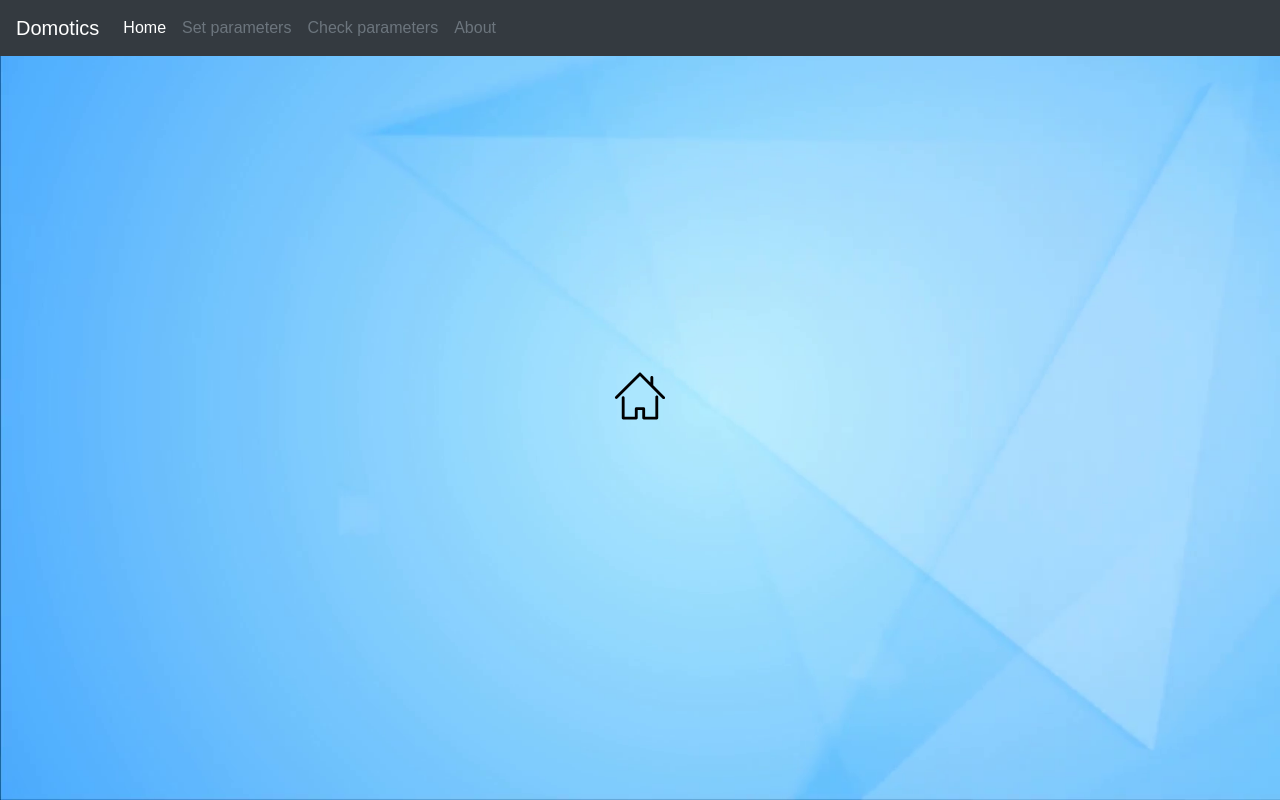
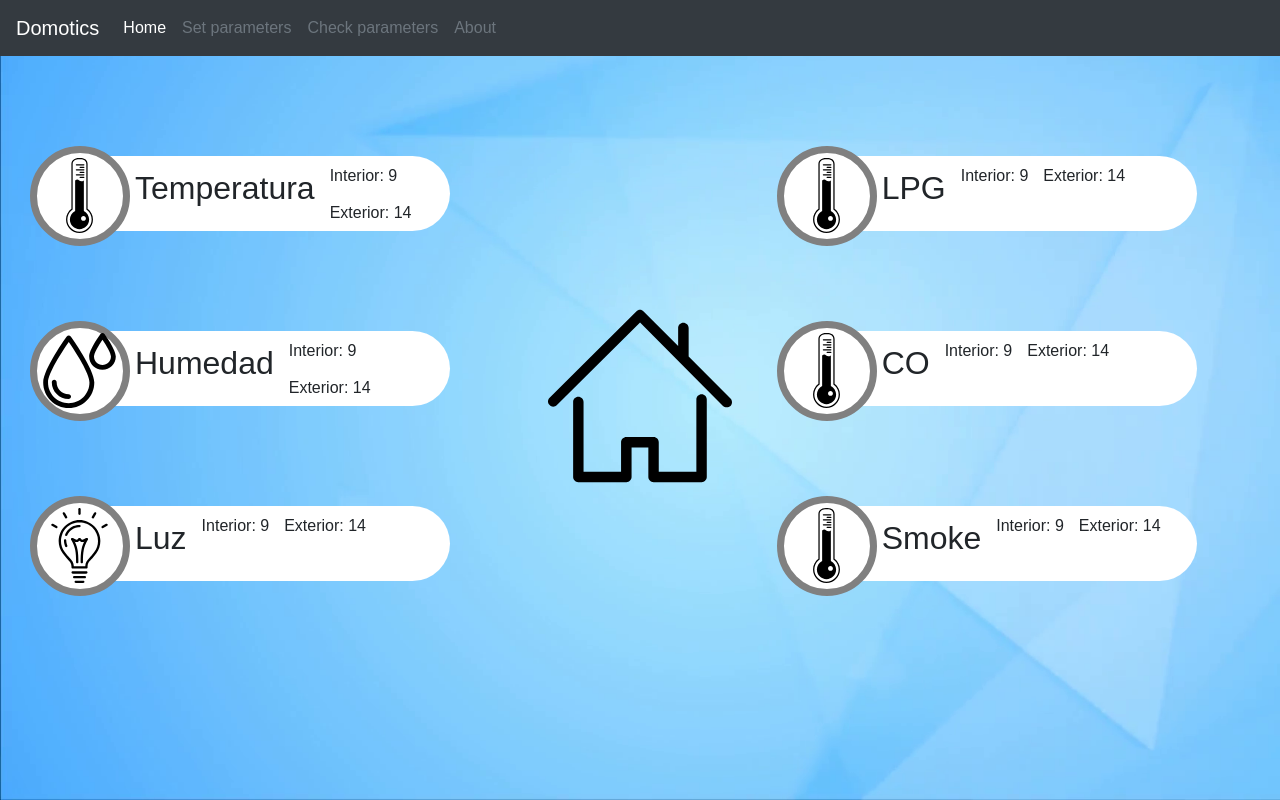
Before and after one commit to Dwape/domotics, a React (Create React App) app in the folder front/my-app/: page / in a window 1280 px wide. Built offline with nearby package versions, Linux system fonts and the light colour scheme; no server answers.

Commit message:
added sensors to Landing (TODO re-location + fix text)

```diff
--- a/front/my-app/src/components/home/COSensor.jsx
+++ b/front/my-app/src/components/home/COSensor.jsx
@@ -1,10 +1,18 @@
 import React, {Component} from 'react';
+import COLogo from "../assets/icons/temperature-icon.svg";
 
 class COSensor extends Component {
     render() {
         return (
-            <div>
-
+            <div className="container-fluid">
+                <div className="row rectangle">
+                    <div className="circle">
+                        <img className="logo" src={COLogo}/>
+                    </div>
+                    <h2 className="title float-left">CO</h2>
+                    <h6 className="stats float-left">Interior: 9</h6>
+                    <h6 className="stats float-left">Exterior: 14</h6>
+                </div>
             </div>
         )
     }
--- a/front/my-app/src/components/home/HumiditySensor.jsx
+++ b/front/my-app/src/components/home/HumiditySensor.jsx
@@ -1,10 +1,18 @@
 import React, {Component} from 'react';
+import HumidityLogo from "../assets/icons/humidity-icon.svg";
 
 class HumiditySensor extends Component {
     render() {
         return (
-            <div>
-
+            <div className="container-fluid">
+                <div className="row rectangle">
+                    <div className="circle">
+                        <img className="logo" src={HumidityLogo}/>
+                    </div>
+                    <h2 className="title float-left">Humedad</h2>
+                    <h6 className="stats float-left">Interior: 9</h6>
+                    <h6 className="stats float-left">Exterior: 14</h6>
+                </div>
             </div>
         )
     }
--- a/front/my-app/src/components/home/LPGSensor.jsx
+++ b/front/my-app/src/components/home/LPGSensor.jsx
@@ -1,10 +1,18 @@
 import React, {Component} from 'react';
+import LPGLogo from "../assets/icons/temperature-icon.svg";
 
 class LPGSensor extends Component {
     render() {
         return (
-            <div>
-
+            <div className="container-fluid">
+                <div className="row rectangle">
+                    <div className="circle">
+                        <img className="logo" src={LPGLogo}/>
+                    </div>
+                    <h2 className="title float-left">LPG</h2>
+                    <h6 className="stats float-left">Interior: 9</h6>
+                    <h6 className="stats float-left">Exterior: 14</h6>
+                </div>
             </div>
         )
     }
--- a/front/my-app/src/components/home/Landing.jsx
+++ b/front/my-app/src/components/home/Landing.jsx
@@ -2,6 +2,7 @@ import React, {Component} from 'react';
 import VariedSensors from "./VariedSensors";
 import HomeLogo from "./HomeLogo";
 import GasSensors from "./GasSensors";
+import '../../styleSheets/components/home/Sensors.css';
 
 class Landing extends Component {
     render() {
--- a/front/my-app/src/components/home/LightSensor.jsx
+++ b/front/my-app/src/components/home/LightSensor.jsx
@@ -1,10 +1,18 @@
 import React, {Component} from 'react';
+import LightLogo from "../assets/icons/light-icon.svg";
 
 class LightSensor extends Component {
     render() {
         return (
-            <div>
-
+            <div className="container-fluid">
+                <div className="row rectangle">
+                    <div className="circle">
+                        <img className="logo" src={LightLogo}/>
+                    </div>
+                    <h2 className="title float-left">Luz</h2>
+                    <h6 className="stats float-left">Interior: 9</h6>
+                    <h6 className="stats float-left">Exterior: 14</h6>
+                </div>
             </div>
         )
     }
--- a/front/my-app/src/components/home/SmokeSensor.jsx
+++ b/front/my-app/src/components/home/SmokeSensor.jsx
@@ -1,10 +1,18 @@
 import React, {Component} from 'react';
+import SmokeLogo from "../assets/icons/temperature-icon.svg";
 
 class SmokeSensor extends Component {
     render() {
         return (
-            <div>
-
+            <div className="container-fluid">
+                <div className="row rectangle">
+                    <div className="circle">
+                        <img className="logo" src={SmokeLogo}/>
+                    </div>
+                    <h2 className="title float-left">Smoke</h2>
+                    <h6 className="stats float-left">Interior: 9</h6>
+                    <h6 className="stats float-left">Exterior: 14</h6>
+                </div>
             </div>
         )
     }
--- a/front/my-app/src/components/home/TemperatureSensor.jsx
+++ b/front/my-app/src/components/home/TemperatureSensor.jsx
@@ -1,10 +1,18 @@
 import React, {Component} from 'react';
+import TemperatureLogo from "../assets/icons/temperature-icon.svg";
 
 class TemperatureSensor extends Component {
     render() {
         return (
-            <div>
-
+            <div className="container-fluid">
+                <div className="row rectangle">
+                    <div className="circle">
+                        <img className="logo" src={TemperatureLogo}/>
+                    </div>
+                    <h2 className="title float-left">Temperatura</h2>
+                    <h6 className="stats float-left">Interior: 9</h6>
+                    <h6 className="stats float-left">Exterior: 14</h6>
+                </div>
             </div>
         )
     }
--- a/front/my-app/src/styleSheets/components/home/HomeLogo.css
+++ b/front/my-app/src/styleSheets/components/home/HomeLogo.css
@@ -8,7 +8,7 @@ div.center-content {
   align-items: center; }
 
 img.home-image {
-  height: 50px;
-  width: 50%;
+  height: 50vh;
+  width: 100%;
   display: block;
   margin: 0 auto; }
--- a/front/my-app/src/styleSheets/components/home/HomeLogo.scss
+++ b/front/my-app/src/styleSheets/components/home/HomeLogo.scss
@@ -10,8 +10,8 @@ div.center-content {
 }
 
 img.home-image {
-  height: 50px;
-  width: 50%;
+  height: 50vh;
+  width: 100%;
   display: block;
   margin: 0 auto;
 }
--- /dev/null
+++ b/front/my-app/src/styleSheets/components/home/Sensors.css
@@ -0,0 +1,33 @@
+div.rectangle {
+  display: block;
+  height: 75px;
+  width: 400px;
+  border-radius: 200px;
+  background: white;
+  position: relative;
+  margin-top: 100px;
+  margin-left: 20px; }
+
+div.circle {
+  position: absolute;
+  height: 100px;
+  width: 100px;
+  border-radius: 50px;
+  border: 7px solid gray;
+  top: -10px;
+  margin-left: -20px;
+  background: white; }
+
+img.logo {
+  height: 75px;
+  width: 75px;
+  margin-left: 5px;
+  margin-top: 5px; }
+
+h2.title {
+  margin-left: 85px;
+  margin-top: 12.5px; }
+
+h6.stats {
+  margin-left: 15px;
+  margin-top: 10px; }
--- /dev/null
+++ b/front/my-app/src/styleSheets/components/home/Sensors.scss
@@ -0,0 +1,38 @@
+div.rectangle {
+  display: block;
+  height: 75px;
+  width: 400px;
+  border-radius: 200px;
+  background: white;
+  position: relative;
+  margin-top: 100px;
+  margin-left: 20px;
+}
+
+div.circle {
+  position: absolute;
+  height: 100px;
+  width: 100px;
+  border-radius: 50px;
+  border: 7px solid gray;
+  top: -10px;
+  margin-left: -20px;
+  background: white;
+}
+
+img.logo {
+  height: 75px;
+  width: 75px;
+  margin-left: 5px;
+  margin-top: 5px;
+}
+
+h2.title {
+  margin-left: 85px;
+  margin-top: 12.5px;
+}
+
+h6.stats {
+  margin-left: 15px;
+  margin-top: 10px;
+}
```
